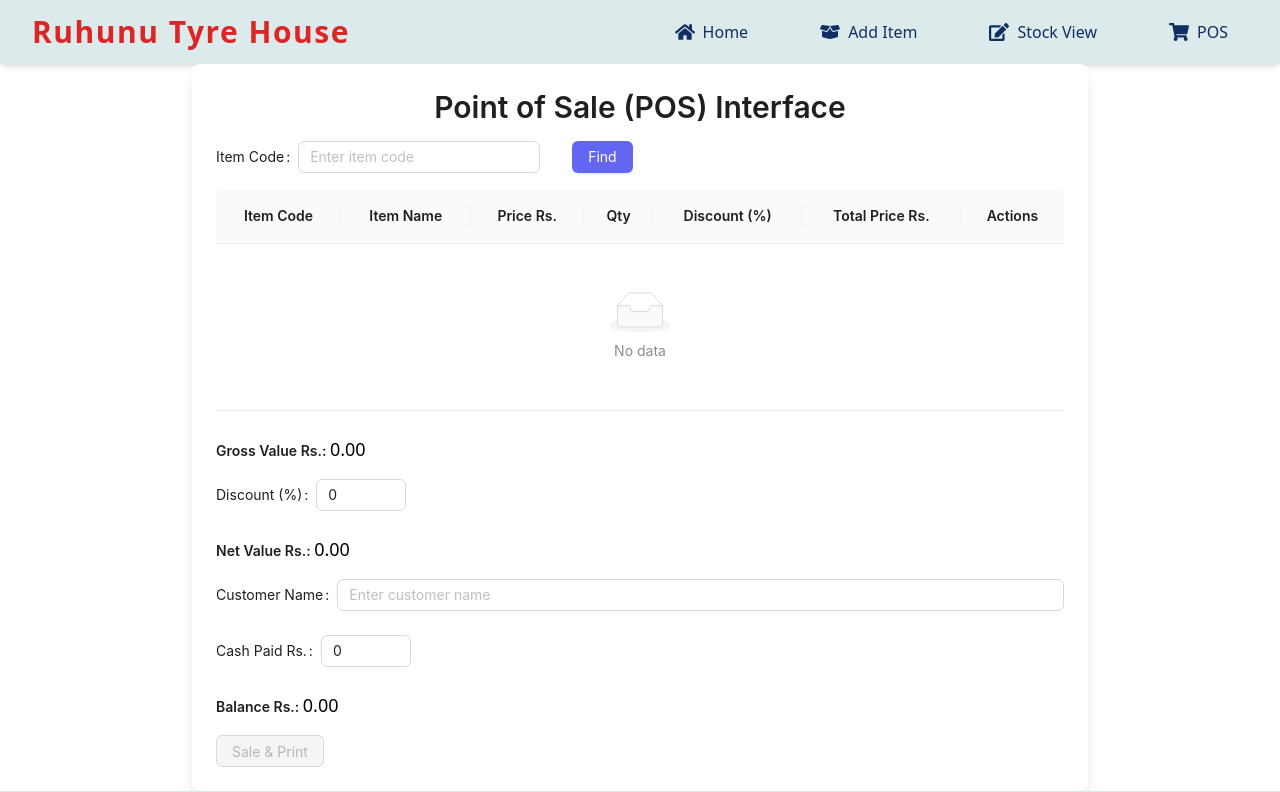
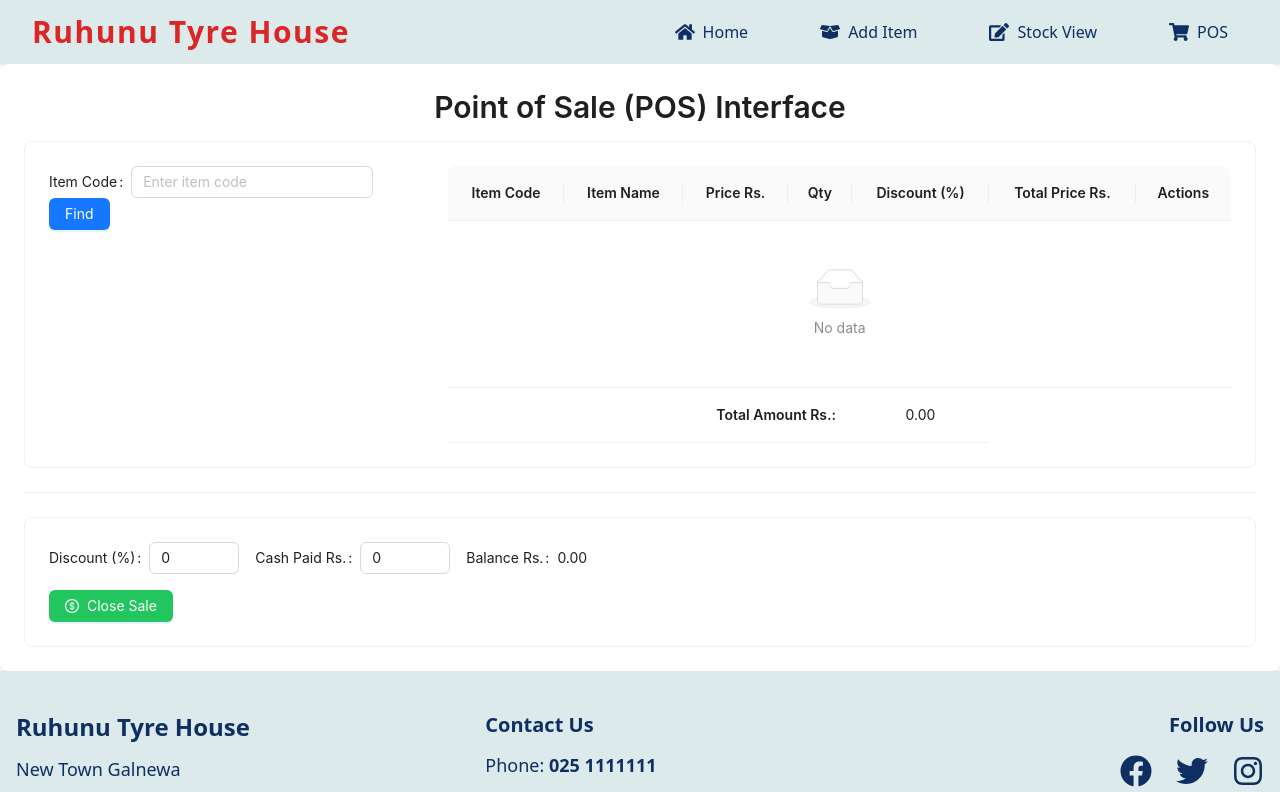
Before and after one commit to pasanMahela/tyre, a React (Vite) app in the folder client/: page /pos in a window 1280 px wide. Shown: the top 792 px of the page. Built offline with nearby package versions, Linux system fonts and the light colour scheme.

Commit message:
update pos page

```diff
--- a/client/src/pages/POS.jsx
+++ b/client/src/pages/POS.jsx
@@ -1,9 +1,27 @@
 import React, { useState, useEffect } from 'react';
-import { Input, Button, Table, Form, InputNumber, message, Typography } from 'antd';
+import {
+  Input,
+  Button,
+  Table,
+  Form,
+  InputNumber,
+  message,
+  Typography,
+  Space,
+  Modal,
+  Card,
+  Row,
+  Col,
+  Divider,
+  notification,
+  Spin
+} from 'antd';
+import { DollarOutlined, ExclamationCircleOutlined, LoadingOutlined } from '@ant-design/icons';
 import axios from 'axios';
 import moment from 'moment';
 
 const { Title, Text } = Typography;
+const { confirm } = Modal;
 
 function POS() {
   const [form] = Form.useForm();
@@ -14,6 +32,34 @@ function POS() {
   const [netValue, setNetValue] = useState(0);
   const [cashPaid, setCashPaid] = useState(0);
   const [balance, setBalance] = useState(0);
+  const [loading, setLoading] = useState(false);
+
+  useEffect(() => {
+    // Load saved cart data from localStorage on mount
+    const savedItems = localStorage.getItem('cartItems');
+    const savedTotalAmount = localStorage.getItem('totalAmount');
+    const savedDiscount = localStorage.getItem('discount');
+    const savedNetValue = localStorage.getItem('netValue');
+    const savedCashPaid = localStorage.getItem('cashPaid');
+    const savedBalance = localStorage.getItem('balance');
+
+    if (savedItems) setItems(JSON.parse(savedItems));
+    if (savedTotalAmount) setTotalAmount(parseFloat(savedTotalAmount));
+    if (savedDiscount) setDiscount(parseFloat(savedDiscount));
+    if (savedNetValue) setNetValue(parseFloat(savedNetValue));
+    if (savedCashPaid) setCashPaid(parseFloat(savedCashPaid));
+    if (savedBalance) setBalance(parseFloat(savedBalance));
+  }, []);
+
+  useEffect(() => {
+    // Save cart data to localStorage on state change
+    localStorage.setItem('cartItems', JSON.stringify(items));
+    localStorage.setItem('totalAmount', totalAmount.toString());
+    localStorage.setItem('discount', discount.toString());
+    localStorage.setItem('netValue', netValue.toString());
+    localStorage.setItem('cashPaid', cashPaid.toString());
+    localStorage.setItem('balance', balance.toString());
+  }, [items, totalAmount, discount, netValue, cashPaid, balance]);
 
   const handleSearch = async () => {
     const itemCode = form.getFieldValue('itemCode');
@@ -22,24 +68,19 @@ function POS() {
       return;
     }
 
+    setLoading(true);
     try {
       const response = await axios.get(`http://localhost:5000/api/item/view/code/${itemCode}`);
-      const fetchedItem = response.data;
-
-      if (!fetchedItem) {
-        message.error('Wrong item number.');
-        return;
-      }
-
-      setCurrentItem(fetchedItem);
+      setCurrentItem(response.data);
       form.setFieldsValue({
         quantity: 1,
         discount: 0,
-        price: fetchedItem.retailPrice || 0
+        price: response.data.retailPrice || 0
       });
     } catch (error) {
       message.error('Error fetching item details.');
-      console.error('Error fetching item:', error);
+    } finally {
+      setLoading(false);
     }
   };
 
@@ -58,7 +99,6 @@ function POS() {
       return;
     }
 
-    // Check if stock is available
     if (quantity > currentItem.currentStock) {
       message.error('Insufficient stock available.');
       return;
@@ -75,22 +115,42 @@ function POS() {
       price,
     };
 
-    const updatedItems = [...items, newItem];
+    const existingItemIndex = items.findIndex(item => item.itemCode === newItem.itemCode);
+    let updatedItems;
+
+    if (existingItemIndex >= 0) {
+      const existingItem = items[existingItemIndex];
+      const updatedItem = {
+        ...existingItem,
+        quantity: existingItem.quantity + newItem.quantity,
+        totalPrice: existingItem.totalPrice + newItem.totalPrice
+      };
+      updatedItems = [...items];
+      updatedItems[existingItemIndex] = updatedItem;
+    } else {
+      updatedItems = [...items, newItem];
+    }
+
     setItems(updatedItems);
-
     const newTotalAmount = updatedItems.reduce((total, item) => total + item.totalPrice, 0);
     setTotalAmount(newTotalAmount);
-    setNetValue(newTotalAmount); // Keep net value as the sum of all item prices (already discounted individually)
+    setNetValue(newTotalAmount);
     form.resetFields();
     setCurrentItem(null);
   };
 
   const handleRemoveItem = (itemCode) => {
+    confirm({
+      title: 'Are you sure you want to remove this item?',
+      icon: <ExclamationCircleOutlined />,
+      onOk() {
         const updatedItems = items.filter(item => item.itemCode !== itemCode);
         setItems(updatedItems);
         const newTotalAmount = updatedItems.reduce((total, item) => total + item.totalPrice, 0);
         setTotalAmount(newTotalAmount);
-    setNetValue(newTotalAmount); // Recalculate net value based on updated items
+        setNetValue(newTotalAmount);
+      }
+    });
   };
 
   const handleCashPaidChange = (value) => {
@@ -99,61 +159,10 @@ function POS() {
   };
 
   useEffect(() => {
-    const newNetValue = totalAmount - (totalAmount * discount / 100); // Apply global discount if needed
+    const newNetValue = totalAmount - (totalAmount * discount / 100);
     setNetValue(newNetValue);
     setBalance(cashPaid - newNetValue);
   }, [totalAmount, discount, cashPaid]);
-
-  const columns = [
-    {
-      title: 'Item Code',
-      dataIndex: 'itemCode',
-      key: 'itemCode',
-      align: 'center',
-    },
-    {
-      title: 'Item Name',
-      dataIndex: 'itemName',
-      key: 'itemName',
-      align: 'center',
-    },
-    {
-      title: 'Price Rs.',
-      dataIndex: 'price',
-      key: 'price',
-      align: 'center',
-      render: (price) => <Text>{price.toFixed(2)}</Text>,
-    },
-    {
-      title: 'Qty',
-      dataIndex: 'quantity',
-      key: 'quantity',
-      align: 'center',
-    },
-    {
-      title: 'Discount (%)',
-      dataIndex: 'discount',
-      key: 'discount',
-      align: 'center',
-    },
-    {
-      title: 'Total Price Rs.',
-      dataIndex: 'totalPrice',
-      key: 'totalPrice',
-      align: 'center',
-      render: (totalPrice) => <Text>{totalPrice.toFixed(2)}</Text>,
-    },
-    {
-      title: 'Actions',
-      key: 'actions',
-      align: 'center',
-      render: (_, record) => (
-        <Button type="link" danger onClick={() => handleRemoveItem(record.itemCode)}>
-          Remove
-        </Button>
-      ),
-    },
-  ];
 
   const handleCloseSale = async () => {
     if (cashPaid < netValue) {
@@ -170,11 +179,13 @@ function POS() {
         cashPaid,
         balance,
         date: moment().format('YYYY-MM-DD'),
+        paymentType: 'Cash',
       };
 
       await axios.post('http://localhost:5000/api/sales', saleData);
-      message.success('Sale completed successfully!');
-      setItems([]); // Clear the cart
+      notification.success({ message: 'Sale completed successfully!' });
+
+      setItems([]);
       form.resetFields();
       setTotalAmount(0);
       setDiscount(0);
@@ -182,82 +193,98 @@ function POS() {
       setCashPaid(0);
       setBalance(0);
     } catch (error) {
-      message.error('Error closing sale.');
-      console.error('Error closing sale:', error);
+      notification.error({ message: 'Error closing sale.' });
     }
   };
 
+  const columns = [
+    { title: 'Item Code', dataIndex: 'itemCode', key: 'itemCode', align: 'center' },
+    { title: 'Item Name', dataIndex: 'itemName', key: 'itemName', align: 'center' },
+    { title: 'Price Rs.', dataIndex: 'price', key: 'price', align: 'center', render: price => <Text>{price.toFixed(2)}</Text> },
+    { title: 'Qty', dataIndex: 'quantity', key: 'quantity', align: 'center' },
+    { title: 'Discount (%)', dataIndex: 'discount', key: 'discount', align: 'center' },
+    { title: 'Total Price Rs.', dataIndex: 'totalPrice', key: 'totalPrice', align: 'center', render: totalPrice => <Text>{totalPrice.toFixed(2)}</Text> },
+    { title: 'Actions', key: 'actions', align: 'center', render: (_, record) => (
+        <Button type="link" danger onClick={() => handleRemoveItem(record.itemCode)}>Remove</Button>
+      )
+    }
+  ];
+
   return (
-    <div className="max-w-4xl mx-auto p-6 bg-white rounded-lg shadow-lg">
-      <Title level={2} className="text-center mb-6 text-indigo-600">
-        Point of Sale (POS) Interface
-      </Title>
-
-      <Form form={form} layout="inline" className="mb-4 space-x-4">
+    <div className="container mx-auto p-6 bg-white rounded-lg shadow-lg">
+      <Title level={2} className="text-center text-indigo-600 mb-6">Point of Sale (POS) Interface</Title>
+      <Card>
+        <Row gutter={16}>
+          <Col span={8}>
+            <Form form={form} layout="inline">
               <Form.Item name="itemCode" label="Item Code">
-          <Input placeholder="Enter item code" className="rounded-md" />
+                <Input placeholder="Enter item code" />
               </Form.Item>
-        <Button onClick={handleSearch} type="primary" className="rounded-md bg-indigo-500 hover:bg-indigo-600">
-          Find
+              <Button type="primary" onClick={handleSearch} loading={loading} disabled={loading}>
+                {loading ? <LoadingOutlined /> : 'Find'}
               </Button>
-
+            </Form>
             {currentItem && (
-          <>
-            <Form.Item name="itemName" label="Item Name">
-              <Input disabled value={currentItem.itemName} className="rounded-md" />
+               <Card className="mb-4 p-4 bg-gray-50 rounded-md shadow-md">
+               <Form layout="inline" className="w-full space-y-4">
+                 <div className="flex items-center justify-between w-full">
+                   <Text type="secondary" className="mr-4">
+                     <strong>Stock Available:</strong> {currentItem.currentStock}
+                   </Text>
+                   <Form.Item label="Item Name" className="flex-1">
+                     <Input disabled value={currentItem.itemName} className="w-full bg-gray-100 rounded" />
                    </Form.Item>
-            <Form.Item label="Price Rs.">
-              <InputNumber min={1} value={currentItem.retailPrice} name="price" />
+                 </div>
+                 <div className="flex items-center justify-between w-full space-x-4">
+                   <Form.Item label="Price Rs." className="w-1/4">
+                     <InputNumber min={1} value={currentItem.retailPrice} name="price" className="w-full rounded-md" />
                    </Form.Item>
-            <Form.Item name="quantity" label="Qty">
-              <InputNumber min={1} className="rounded-md" />
+                   <Form.Item name="quantity" label="Qty" className="w-1/4">
+                     <InputNumber min={1} className="w-full rounded-md" />
                    </Form.Item>
-            <Form.Item name="discount" label="Discount (%)">
-              <InputNumber min={0} max={100} className="rounded-md" />
+                   <Form.Item name="discount" label="Discount (%)" className="w-1/4">
+                     <InputNumber min={0} max={100} className="w-full rounded-md" />
                    </Form.Item>
-            <Button type="primary" onClick={handleAddItem} className="rounded-md bg-indigo-500 hover:bg-indigo-600">
+                   <Button type="primary" onClick={handleAddItem} className="w-1/4 bg-indigo-600 hover:bg-indigo-700 rounded-md">
                      Add
                    </Button>
-          </>
+                 </div>
+               </Form>
+             </Card>
+
             )}
+          </Col>
+          <Col span={16}>
+            <Table columns={columns} dataSource={items} rowKey="itemCode" pagination={false} summary={() => (
+                <Table.Summary.Row>
+                  <Table.Summary.Cell colSpan={4} align="right">
+                    <Text strong>Total Amount Rs.:</Text>
+                  </Table.Summary.Cell>
+                  <Table.Summary.Cell align="center">
+                    <Text>{totalAmount.toFixed(2)}</Text>
+                  </Table.Summary.Cell>
+                </Table.Summary.Row>
+              )} />
+          </Col>
+        </Row>
+      </Card>
+      <Divider />
+      <Card>
+        <Form layout="inline">
+          <Form.Item label="Discount (%)">
+            <InputNumber min={0} max={100} value={discount} onChange={setDiscount} />
+          </Form.Item>
+          <Form.Item label="Cash Paid Rs.">
+            <InputNumber min={0} value={cashPaid} onChange={handleCashPaidChange} />
+          </Form.Item>
+          <Form.Item label="Balance Rs.">
+            <Text>{balance.toFixed(2)}</Text>
+          </Form.Item>
         </Form>
-
-      <Table dataSource={items} columns={columns} rowKey="itemCode" pagination={false} />
-
-      <div className="mt-6">
-        <div className="mb-4 text-lg">
-          <Text strong>Gross Value Rs.: </Text>{totalAmount ? totalAmount.toFixed(2) : '0.00'}
-        </div>
-
-        <Form.Item label="Discount (%)">
-          <InputNumber value={discount} onChange={setDiscount} className="rounded-md" />
-        </Form.Item>
-
-        <div className="mb-4 text-lg">
-          <Text strong>Net Value Rs.: </Text>{netValue ? netValue.toFixed(2) : '0.00'}
-        </div>
-
-        <Form.Item label="Customer Name">
-          <Input placeholder="Enter customer name" className="rounded-md" />
-        </Form.Item>
-
-        <Form.Item label="Cash Paid Rs.">
-          <InputNumber value={cashPaid} onChange={handleCashPaidChange} className="rounded-md" />
-        </Form.Item>
-
-        <div className="mb-4 text-lg">
-          <Text strong>Balance Rs.: </Text>{balance ? balance.toFixed(2) : '0.00'}
-        </div>
-
-        <Button
-          onClick={handleCloseSale}
-          type="primary"
-          disabled={items.length === 0}
-          className="rounded-md bg-indigo-500 hover:bg-indigo-600"
-        >
-          Sale & Print
+        <Button type="primary" onClick={handleCloseSale} icon={<DollarOutlined />} className="bg-green-500 hover:bg-green-600 mt-4">
+          Close Sale
         </Button>
-      </div>
+      </Card>
     </div>
   );
 }
```
Also changed, not shown: 1 other file (tests, documents, lock files or other folders). Lines whose indentation alone changed are shown as unchanged.
